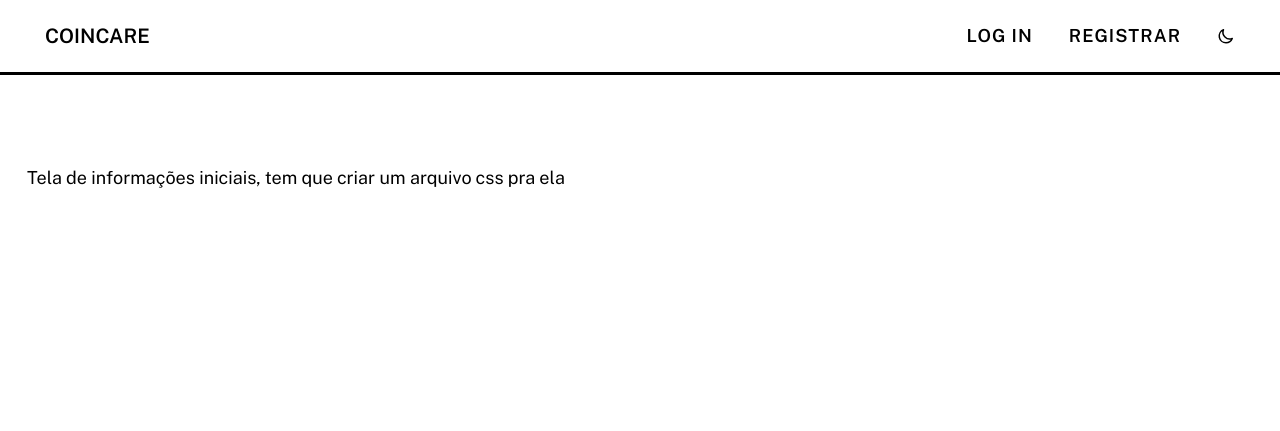
After one commit to gabmats-creator/coincare-project, a Flask app: template templates/home.html in a window 1280 px wide. The commit adds this page. Shown: the top 431 px of the page. Run offline with Flask 3, Linux system fonts and the light colour scheme; the template is opened without the code that fills it, so the values that code supplies are empty.

Commit message:
Adicionando página home ao projeto

```diff
--- a/app.py
+++ b/app.py
@@ -47,8 +47,18 @@ def create_app():
             free_value *= (-1)
         return real_format(free_value), negative
 
+    @app.route("/")
+    def homepage():
+        current_theme = session.get("theme")
+        session["theme"] = current_theme
+        if session.get("user_id"):
+            del session["user_id"]
+        if session.get("email"):
+            del session["email"]
 
-    @app.route("/")
+        return render_template("home.html")
+
+    @app.route("/home")
     @login_required
     def index():
         user_data = current_app.db.users.find_one({"email": session["email"]})
--- /dev/null
+++ b/templates/home.html
@@ -0,0 +1,9 @@
+{% extends "layout.html" %}
+
+{% block head_content %}
+
+{% endblock %}
+
+{% block main_content %}
+    <p>Tela de informações iniciais, tem que criar um arquivo css pra ela</p>
+{% endblock %}
--- a/templates/macros/nav.html
+++ b/templates/macros/nav.html
@@ -3,7 +3,7 @@
 {% macro header(email, theme) %}
 <header class="header">
     <div class="nav-container">
-        <a href="{{ url_for('index' )}}" class="header__logo">
+        <a href="{{ url_for('homepage') }}" class="header__logo">
             <span class="logo__name">CoinCare</span>
         </a>
         <nav class="nav">
```
